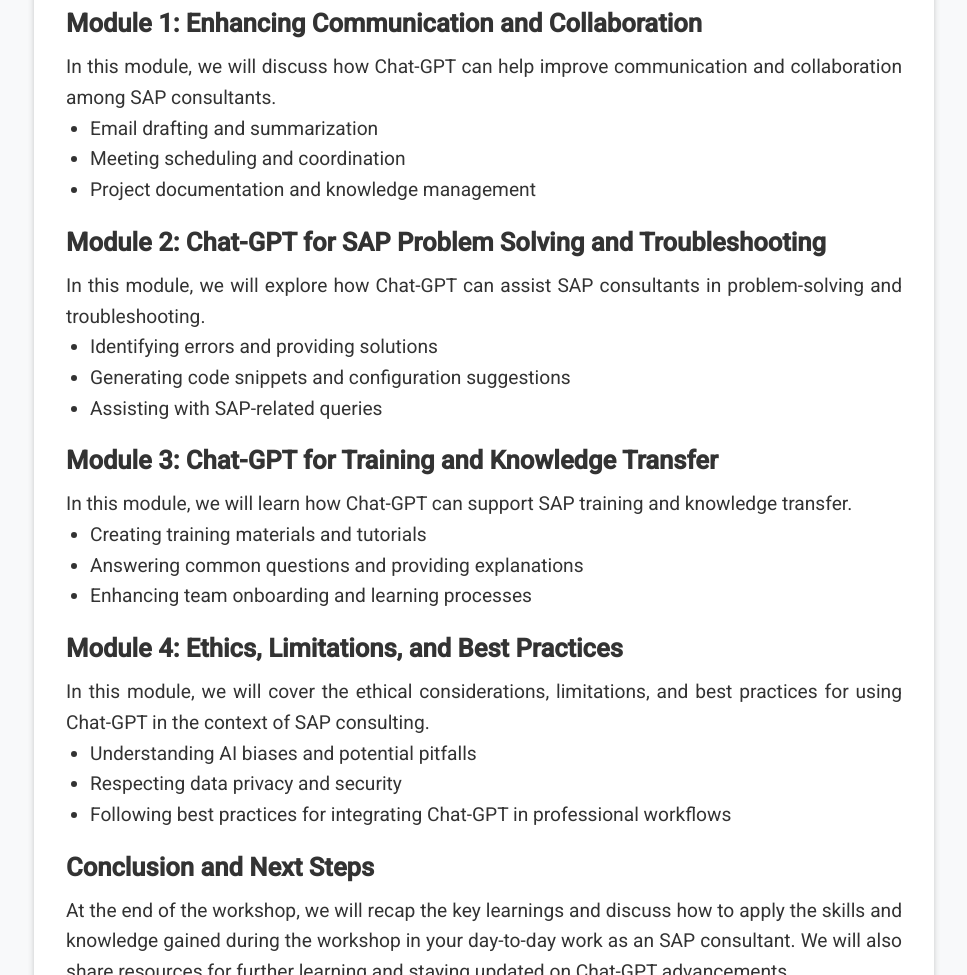
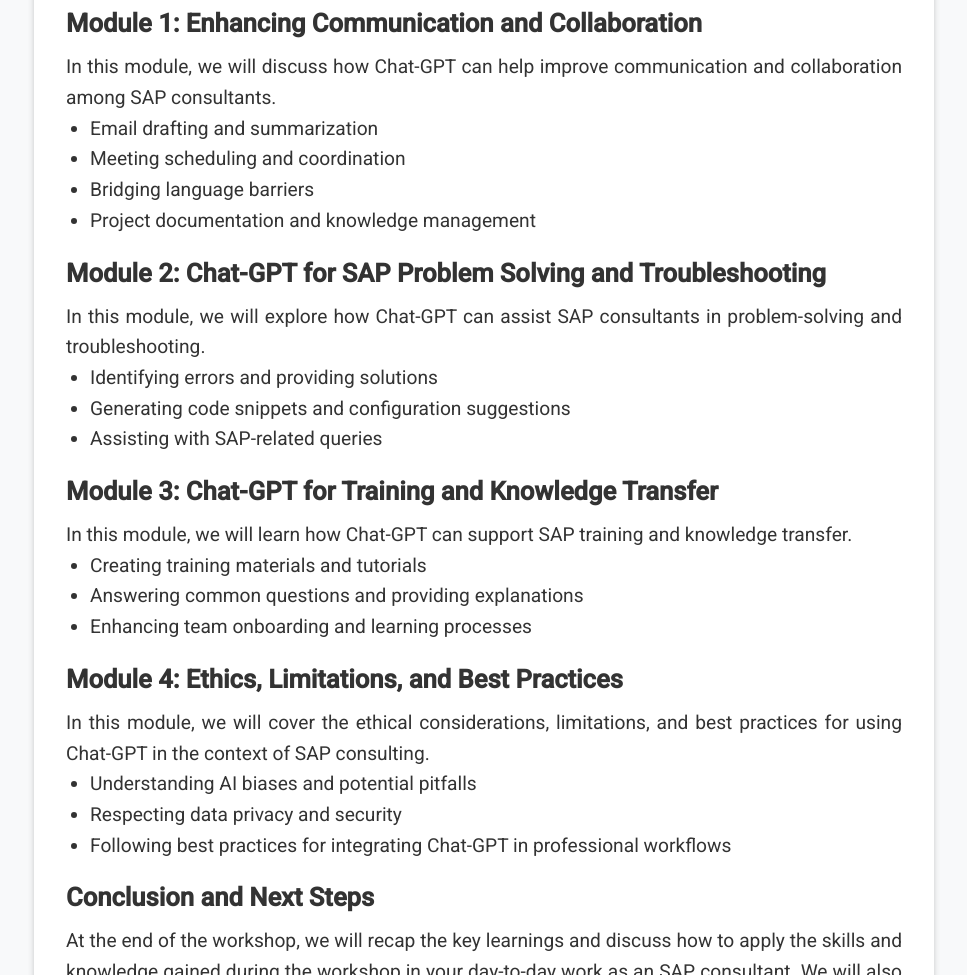
Before and after one commit to KimLindkvist/KimLindkvist.github.io, a plain HTML site: page index.html in a window 1280 px wide. Shown: the part 1250-2225 px from the top of the page, without its empty margins (156-1123 px from the left). Drawn offline with Linux system fonts and the light colour scheme.

Commit message:
dont remember what i did

```diff
--- a/index.html
+++ b/index.html
@@ -39,6 +39,7 @@
         <ul>
           <li>Email drafting and summarization</li>
           <li>Meeting scheduling and coordination</li>
+          <li>Bridging language barriers</li>
           <li>Project documentation and knowledge management</li>
         </ul>
       </section>
```
